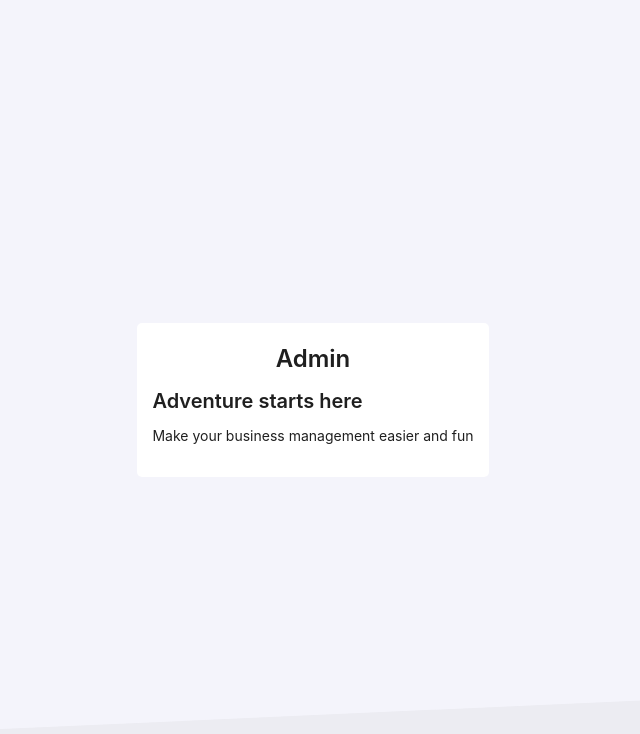
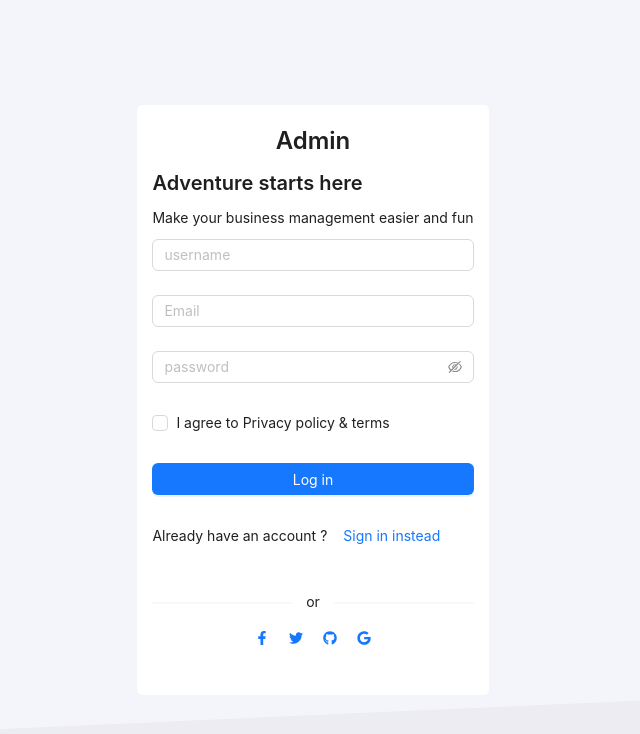
Before and after one commit to githubarj/crm, a React app: page /register in a window 1280 px wide. Shown: the top 734 px of the page, without its empty margins (327-967 px from the left). Built offline with nearby package versions, Linux system fonts and the light colour scheme; the HTML template or start-up script is replaced by a standard one.

Commit message:
done with register page

```diff
--- a/src/Routes/Pages/Auth/LogIn.jsx
+++ b/src/Routes/Pages/Auth/LogIn.jsx
@@ -26,7 +26,7 @@ function LogIn() {
         },
       ]}
     >
-      <Input  placeholder='password' />
+      <Input.Password  placeholder='password' />
     </Form.Item>
 
     <Form.Item className='form-checkbox-forgot' >
--- a/src/Routes/Pages/Auth/Register.jsx
+++ b/src/Routes/Pages/Auth/Register.jsx
@@ -1,9 +1,67 @@
+import { Button, Checkbox, Form, Input} from 'antd';
+import useSwitchRoutes from '../../../Components/Hooks/useSwitchRoutes';
+import AuthFooter from '../../../Components/Footers/AuthFooter';
 
 function Register() {
   return (
-    <div>
+    <Form name='register' autoComplete='off' layout= "vertical" >
+      <Form.Item
+      name="username"
+      rules={[
+        {
+          required: true,
+          message: 'Please input your username!',
+        },
+      ]}
+    >
+      <Input  placeholder='username' />
+    </Form.Item>
+    <Form.Item
+      name="email"
+      rules={[
+        {
+          required: true,
+          message: 'Please input your email!',
+        },
+        {
+          type: 'email',
+          message: 'Please enter a valid email',
+        },
+      ]}
+    >
+      <Input  placeholder='Email' />
+    </Form.Item>
 
-    </div>
+      <Form.Item
+      name="password"
+      rules={[
+        {
+          required: true,
+          message: 'Please input your password!',
+        },
+      ]}
+    >
+      <Input.Password  placeholder='password' />
+    </Form.Item>
+
+
+        <Form.Item name="remember" valuePropName="checked"   >
+          <Checkbox >I agree to Privacy policy & terms</Checkbox >
+        </Form.Item>
+
+
+      <Form.Item  >
+        <Button type="primary" htmlType="submit" className="login-form-button" style={{width: "100%"}}   >
+          Log in
+        </Button>
+      </Form.Item>
+      <Form.Item>
+        Already have an account ?<Button type='link'  onClick={useSwitchRoutes("/")} >Sign in instead</Button>
+      </Form.Item>
+      <Form.Item>
+      <AuthFooter />
+      </Form.Item>
+    </Form>
   )
 }
 
```
